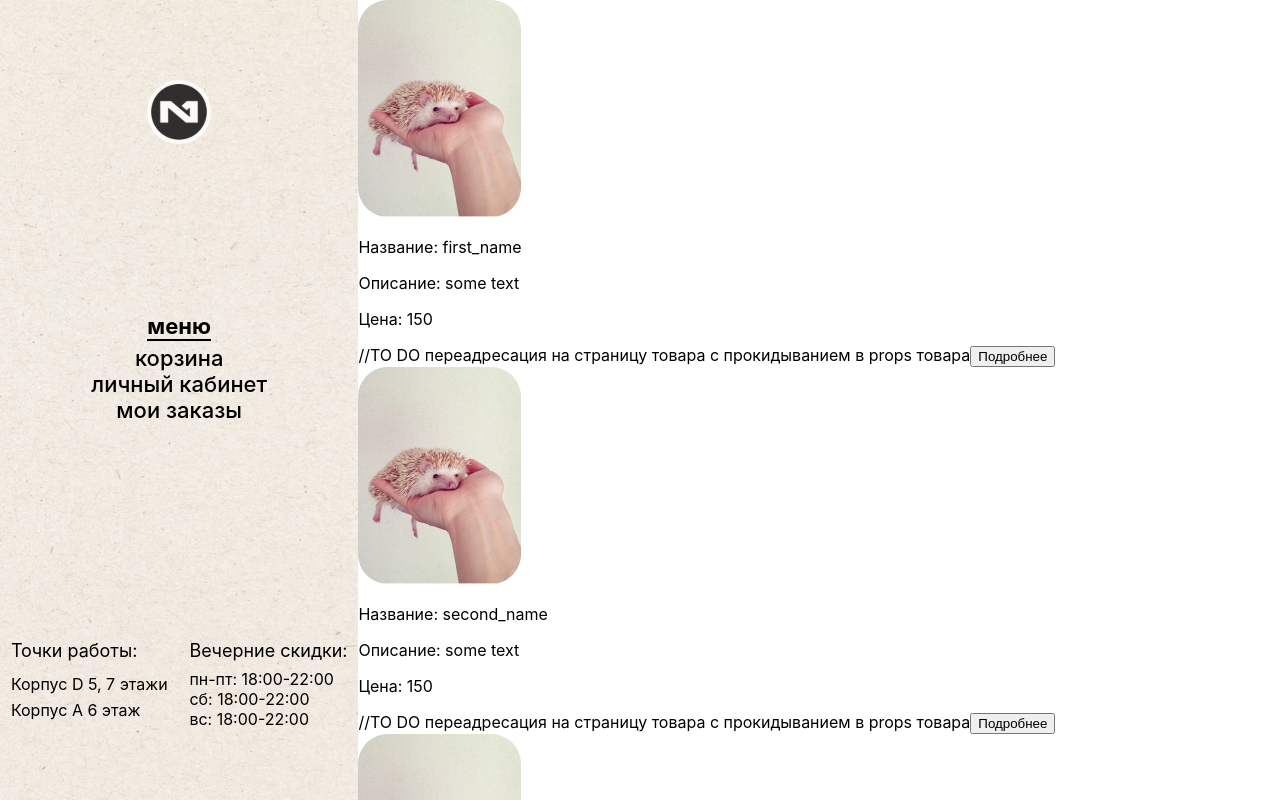
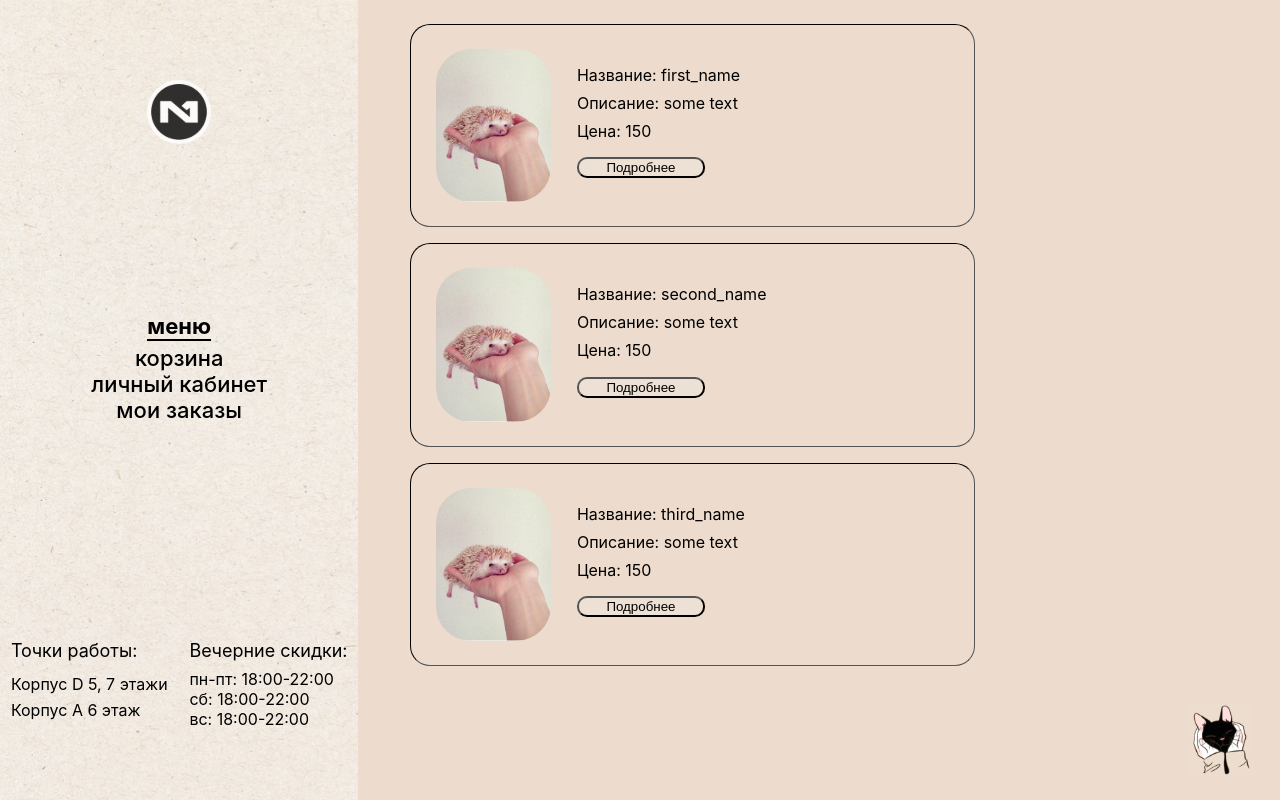
Before and after one commit to BornOfTheMoon/Coffee, a React (Create React App) app: page /menu in a window 1280 px wide. Shown: the top 800 px of the page. Built offline with nearby package versions, Linux system fonts and the light colour scheme.

Commit message:
little styled menu page

```diff
--- a/src/components/Login/Login.module.css
+++ b/src/components/Login/Login.module.css
@@ -36,7 +36,6 @@
 }
 
 .login__form_button {
-    /*align-self: end;*/
     width: 10vw;
     border-radius: 10px;
     margin-top: 2vh;
@@ -46,5 +45,4 @@
 .login__link {
     color: black;
     font-size: 14px;
-    /*text-decoration: none;*/
 }
--- a/src/components/Menu/Menu.js
+++ b/src/components/Menu/Menu.js
@@ -1,5 +1,6 @@
 import styles from "./Menu.module.css"
 import ProductCard from "../ProductCard/ProductCard";
+import catLogo from "../../images/cat.svg";
 
 const products = [
     {
@@ -26,6 +27,7 @@ function Menu() {
     return (
         <div className={styles.menu}>
             {products.map((option)=> <ProductCard product={option}/>)}
+            <img src={catLogo} alt="cat" className={styles.menu__catLogo}/>
         </div>
     )
 }
--- a/src/components/Menu/Menu.module.css
+++ b/src/components/Menu/Menu.module.css
@@ -0,0 +1,12 @@
+.menu {
+    padding: 3vh 4vw;
+    background: #EDDCCD;
+    min-height: 94vh;
+}
+
+.menu__catLogo {
+    width: 5vw;
+    position: fixed;
+    right: 2vw;
+    bottom: 3vh;
+}
--- a/src/components/ProductCard/ProductCard.js
+++ b/src/components/ProductCard/ProductCard.js
@@ -1,33 +1,23 @@
 import styles from "./ProductCard.module.css"
-import {NavLink} from "react-router-dom";
 import {useNavigate} from "react-router";
 
 function ProductCard({product}) {
-    function routing() {
-        console.log(product.name)
-        return (
-            <NavLink to="/home"/>
-        )
-    }
-
     const navigate = useNavigate();
 
     return (
         <div className={styles.productCard}>
+            <img src={product.image} alt="avatar"/>
             <div className={styles.productCard__content}>
-                <img src={product.image}/>
                 <div className={styles.productCard__content_info}>
                     <p>Название: {product.name}</p>
                     <p>Описание: {product.description}</p>
                     <p>Цена: {product.price}</p>
                 </div>
+                <button type="submit" className={styles.productCard__content_button}
+                        onClick={async () =>{navigate(`/product:${product.name}`)}}>
+                    Подробнее
+                </button>
             </div>
-
-            //TO DO переадресация на страницу товара с прокидыванием в props товара
-            <button type="submit" className={styles.productCard__button}
-                    onClick={async event =>{navigate(`/product:${product.name}`)}}>
-                Подробнее
-            </button>
         </div>
     )
 }
--- a/src/components/ProductCard/ProductCard.module.css
+++ b/src/components/ProductCard/ProductCard.module.css
@@ -0,0 +1,30 @@
+.productCard {
+    display: flex;
+    width: 40vw;
+    padding: 3vh 2vw;
+    margin-bottom: 2vh;
+    border-radius: 20px;
+    border: inset 1px black;
+}
+
+.productCard > img {
+    border-radius: 35px;
+    width: 9vw;
+}
+
+.productCard__content {
+    padding: 2vh 2vw 3vh;
+    display: flex;
+    flex-direction: column;
+    justify-content: space-between;
+}
+
+.productCard__content_info > p {
+    margin: 0 0 1vh;
+}
+
+.productCard__content_button {
+    width: 10vw;
+    border-radius: 10px;
+    background-color: rgba(236, 234, 234, 0.25);
+}
--- a/src/pages/ProductDetailsPage/ProductDetailsPage.js
+++ b/src/pages/ProductDetailsPage/ProductDetailsPage.js
@@ -5,7 +5,7 @@ import ProductDetails from "../../components/ProductDetails/ProductDetails";
 function ProductDetailsPage() {
     return (
         <div className={styles.productDetailsPage}>
-            <Sidebar item="menu"/>
+            <Sidebar item=""/>
             <div className={styles.productDetailsPage__content}>
                 <ProductDetails/>
             </div>
```
